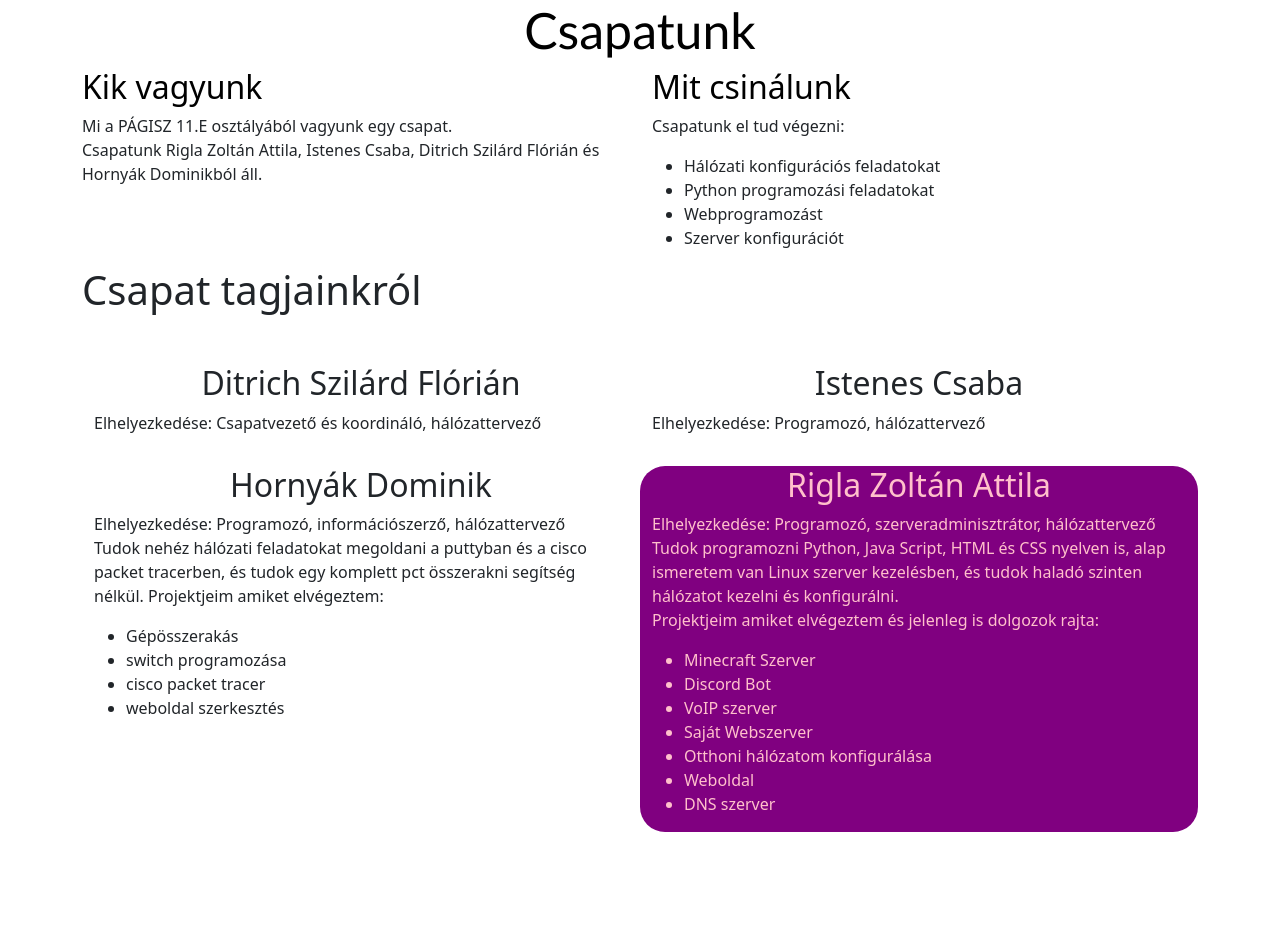
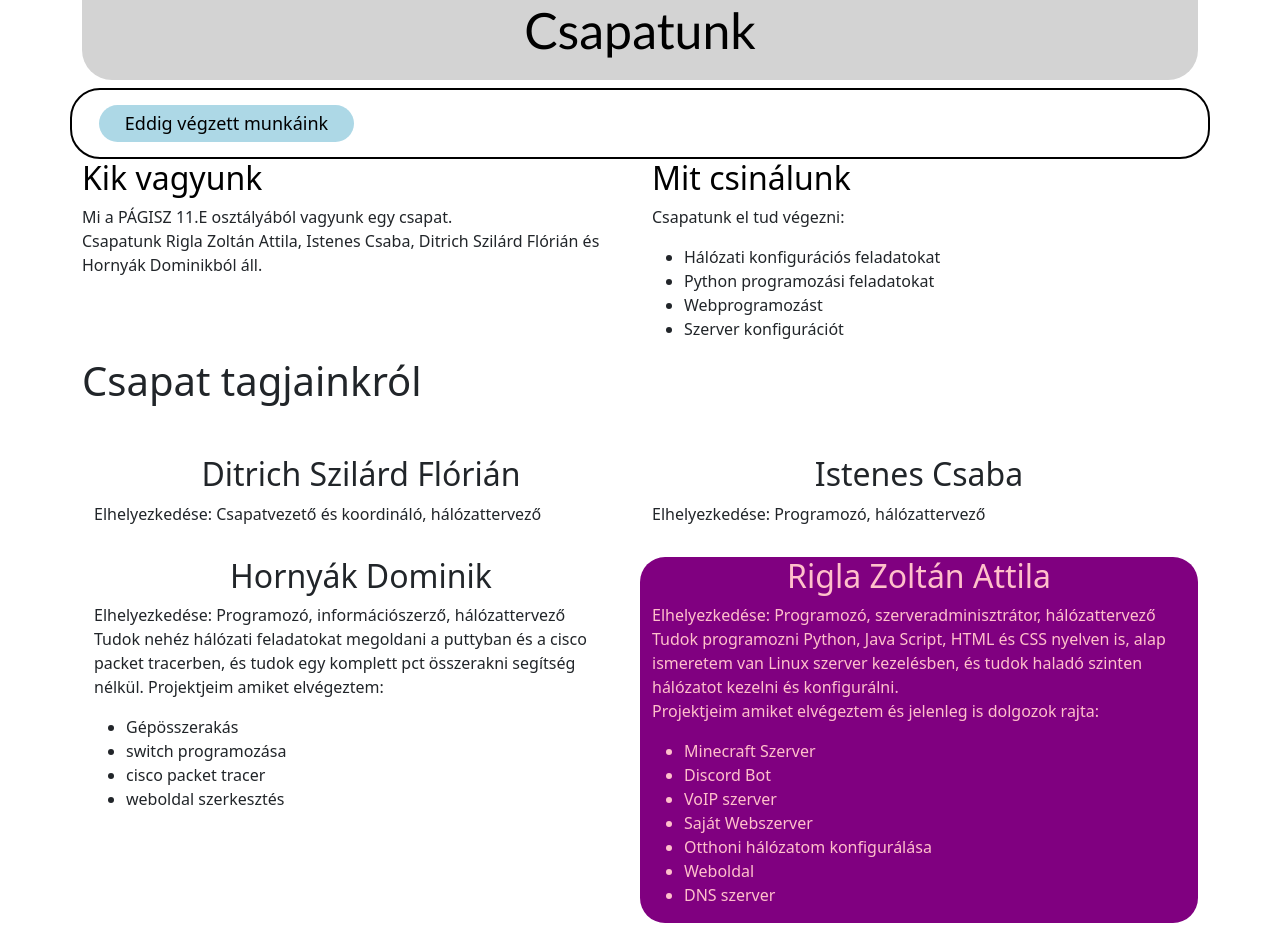
Before and after one commit to zozozoli2007/webpage_project, a PHP site: page / in a window 1280 px wide. Before the commit the page ends 832 px from the top, so only its background shows below. Run offline with PHP 8.4, Linux system fonts and the light colour scheme.

Commit message:
Added button row

```diff
--- a/index.css
+++ b/index.css
@@ -2,12 +2,36 @@ body{
     background-color: #ffffff;
     color: #000000;
     transition: background-color 0.3s, color 0.3s;
+}
+.title{
+    background-color: lightgray;
+    padding: 0 0 20px 0;
+    margin: 0 0 10px 0;
+    border-radius: 0 0 30px 30px;
 }
 .h1{
     color: black !important;
     font-family: 'Gill Sans', 'Gill Sans MT', Calibri, 'Trebuchet MS', sans-serif;;
     font-size: 50px !important;
     text-align: center;
+}
+.button-row{
+    border: #000000 solid 2px;
+    border-radius: 30px;
+    padding: 10px;
+}
+.button-row button{
+    background-color: lightblue;
+    border: unset;
+    border-radius: 25px;
+    font-size: large;
+    padding: 5px;
+    margin: 5px;
+    width: 100%;
+}
+.button-row button:hover{
+    background-color: rgb(88, 179, 209);
+    border: unset;
 }
 #body{
     background-color: white;
--- a/index.html
+++ b/index.html
@@ -9,13 +9,19 @@
     <link href="https://cdn.jsdelivr.net/npm/bootstrap@5.3.3/dist/css/bootstrap.min.css" rel="stylesheet" integrity="sha384-QWTKZyjpPEjISv5WaRU9OFeRpok6YctnYmDr5pNlyT2bRjXh0JMhjY6hW+ALEwIH" crossorigin="anonymous">
 </head>
 <body id="body">
-    <h1 class="h1">Csapatunk</h1>
-        <!--<div class="container">
-        <div class="row">
-            <div class="col-6 col-sm-6 col-md-3 col-lg-3 col-xl-3">
+    <div class="container ">
+        <h1 class="h1 title">Csapatunk</h1>
+        <div class="row button-row">
+            <!--<div class="col-6 col-sm-6 col-md-3 col-lg-3 col-xl-3">
                 <button id="mode-toggle">Sötét mód</button>
+            </div>-->
+            <div class="col-6 col-sm-6 col-md-3 col-lg-3 col-xl-3 portfolio" >
+                <button onclick="location.href='portfolio.html'">Eddig végzett munkáink</button>
             </div>
-        </div>-->
+        </div>
+    </div>
+        <div class="container ">
+
     </div>
     <div class="container body">
         <div class="row">
```
